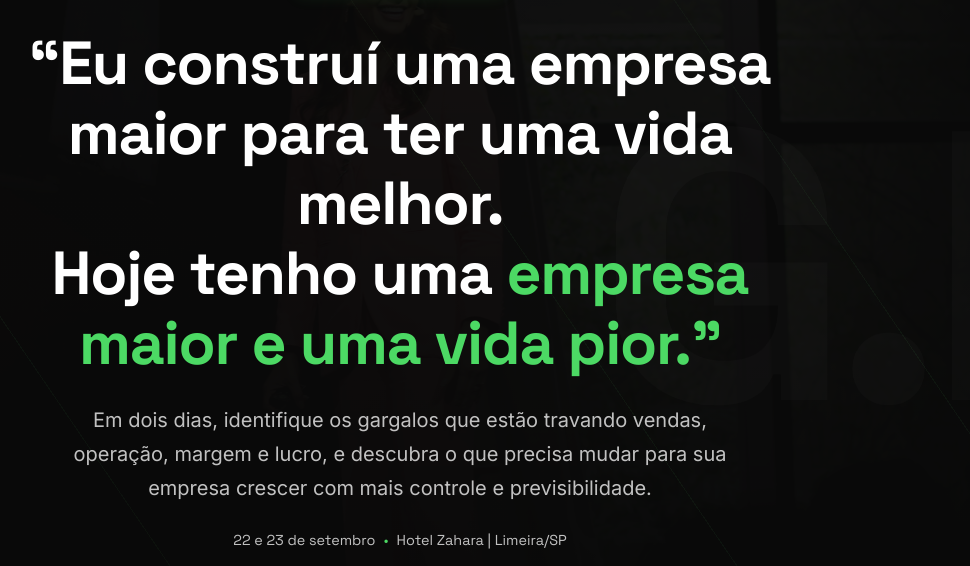
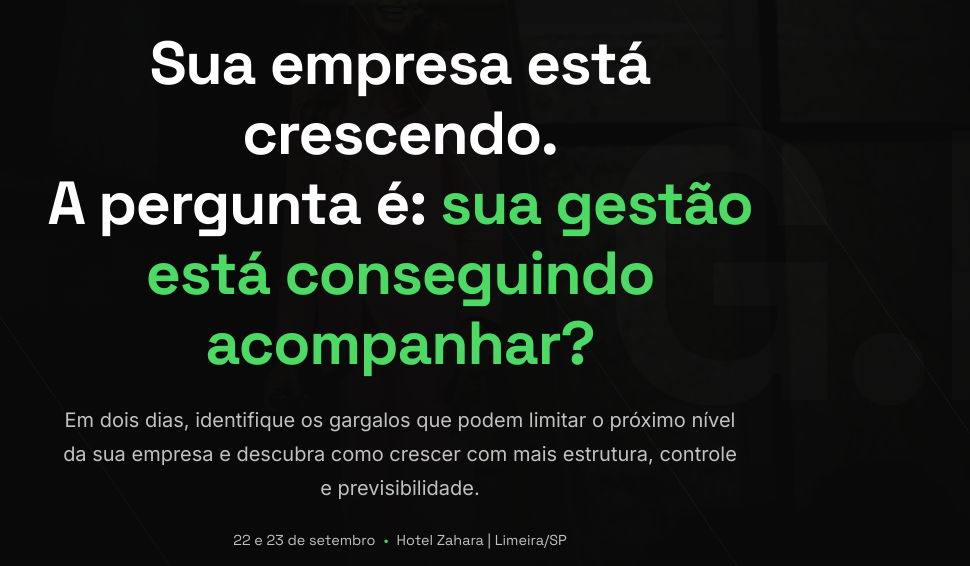
Before and after one commit to guilhermecoutinho-cloud/gestao_inteligente, a plain HTML site: page index.html in a window 1280 px wide. Shown: the part 234-800 px from the top of the page, without its empty margins (240-1210 px from the left). Drawn offline with Linux system fonts and the light colour scheme.

Commit message:
feat: atualiza headline e subheadline da Hero para focar no acompanhamento da gestao

```diff
--- a/index.html
+++ b/index.html
@@ -1681,12 +1681,12 @@
       <div class="badge reveal reveal-delay-1">IMERSÃO EMPRESARIAL</div>
 
       <h1 class="headline hero-headline reveal reveal-delay-2">
-        “Eu construí uma empresa maior para ter uma vida melhor.<br>
-        Hoje tenho uma <span class="accent">empresa maior e uma vida pior.”</span>
+        Sua empresa está crescendo.<br>
+        A pergunta é: <span class="accent">sua gestão está conseguindo acompanhar?</span>
       </h1>
 
       <p class="hero-sub reveal reveal-delay-3">
-        Em dois dias, identifique os gargalos que estão travando vendas, operação, margem e lucro, e descubra o que precisa mudar para sua empresa crescer com mais controle e previsibilidade.
+        Em dois dias, identifique os gargalos que podem limitar o próximo nível da sua empresa e descubra como crescer com mais estrutura, controle e previsibilidade.
       </p>
 
       <div class="hero-info reveal reveal-delay-3">
```
